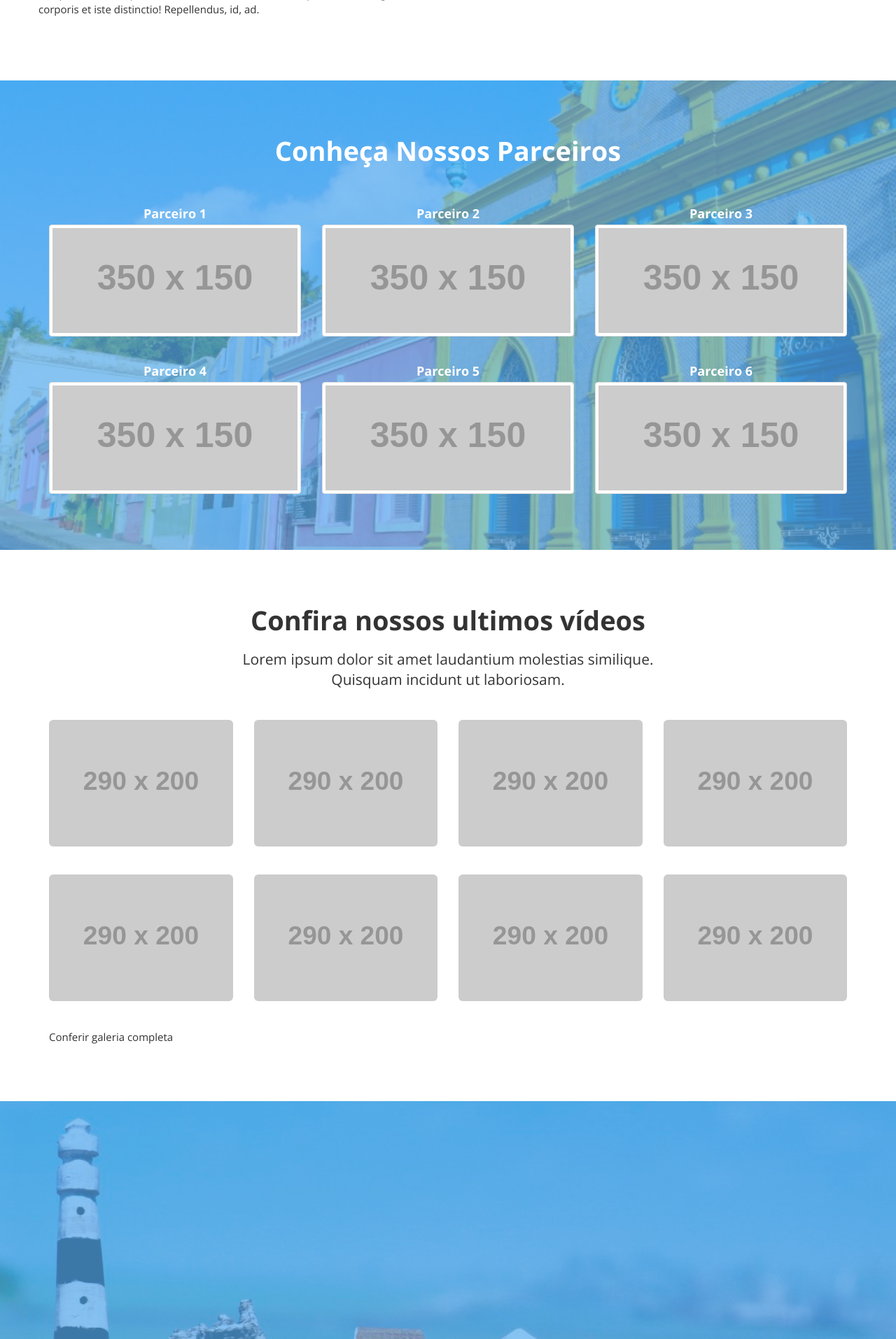
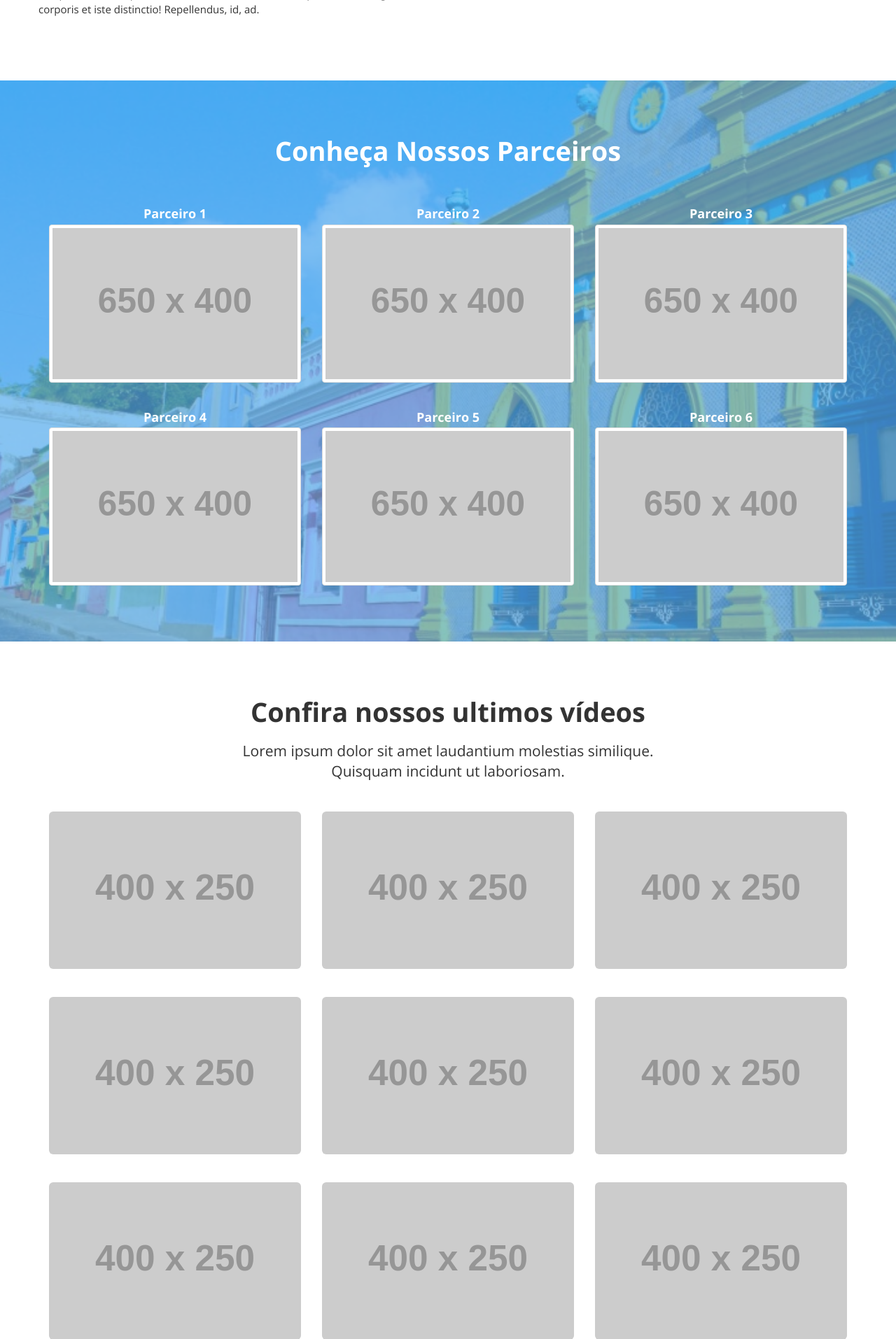
Before and after one commit to Paulo-Sergio/bailando-nas-ladeiras, a PHP site: page /dancando-nas-ladeiras/ in a window 1280 px wide. Shown: the part 1763-3677 px from the top of the page at 70% size. Run offline with PHP 8.4, Linux system fonts and the light colour scheme; grey boxes labelled with a size stand in for pictures from a placeholder-image service; some libraries are stand-ins or nearby versions.

Commit message:
projeto dançando nas ladeiras

```diff
--- a/views/template.php
+++ b/views/template.php
@@ -231,27 +231,27 @@
                 <div class="space"></div>
 
                 <div class="row">
-                    <div class="col-sm-4">
+                    <div class="col-sm-4 col-xs-12">
                         <div class="media">
                             <div class="media-body text-center">
                                 <h4 class="media-heading">Parceiro 1</h4>
-                                <img  class="img-thumbnail img-responsive" src="http://placehold.it/350x150"/>
+                                <img  class="img-thumbnail img-responsive" src="http://placehold.it/650x400"/>
                             </div>
                         </div>
                     </div>
-                    <div class="col-sm-4">
+                    <div class="col-sm-4 col-xs-12">
                         <div class="media">
                             <div class="media-body text-center">
                                 <h4 class="media-heading">Parceiro 2</h4>
-                                <img  class="img-thumbnail img-responsive" src="http://placehold.it/350x150"/>
+                                <img  class="img-thumbnail img-responsive" src="http://placehold.it/650x400"/>
                             </div>
                         </div>
                     </div>
-                    <div class="col-sm-4">
+                    <div class="col-sm-4 col-xs-12">
                         <div class="media">
                             <div class="media-body text-center">
                                 <h4 class="media-heading">Parceiro 3</h4>
-                                <img  class="img-thumbnail img-responsive" src="http://placehold.it/350x150"/>
+                                <img  class="img-thumbnail img-responsive" src="http://placehold.it/650x400"/>
                             </div>
                         </div>
                     </div>
@@ -260,27 +260,27 @@
                 <div class="space"></div>
 
                 <div class="row">
-                    <div class="col-sm-4">
+                    <div class="col-sm-4 col-xs-12">
                         <div class="media">
                             <div class="media-body text-center">
                                 <h4 class="media-heading">Parceiro 4</h4>
-                                <img class="img-thumbnail img-responsive" src="http://placehold.it/350x150"/>
+                                <img class="img-thumbnail img-responsive" src="http://placehold.it/650x400"/>
                             </div>
                         </div>
                     </div>
-                    <div class="col-sm-4">
+                    <div class="col-sm-4 col-xs-12">
                         <div class="media">
                             <div class="media-body text-center">
                                 <h4 class="media-heading">Parceiro 5</h4>
-                                <img class="img-thumbnail img-responsive" src="http://placehold.it/350x150"/>
+                                <img class="img-thumbnail img-responsive" src="http://placehold.it/650x400"/>
                             </div>
                         </div>
                     </div>
-                    <div class="col-sm-4">
+                    <div class="col-sm-4 col-xs-12">
                         <div class="media">
                             <div class="media-body text-center">
                                 <h4 class="media-heading">Parceiro 6</h4>
-                                <img class="img-thumbnail img-responsive" src="http://placehold.it/350x150"/>
+                                <img class="img-thumbnail img-responsive" src="http://placehold.it/650x400"/>
                             </div>
                         </div>
                     </div>
@@ -298,34 +298,42 @@
                 <p class="lead text-center">Lorem ipsum dolor sit amet laudantium molestias similique.<br> Quisquam incidunt ut laboriosam.</p>
                 <br>
                 <div class="row">
-                    <div class="col-md-3">
-                        <a class="youtube" href="https://www.youtube.com/watch?v=9vMh9f41pqE&list=RDQMB-XDWzkbE10"><img class="img-rounded img-responsive" src="http://placehold.it/290x200"/></a>
+                    <div class="col-md-4 col-sm-4 col-xs-4">
+                        <a class="youtube" href="https://www.youtube.com/watch?v=9vMh9f41pqE&list=RDQMB-XDWzkbE10"><img class="img-rounded img-responsive" src="http://placehold.it/400x250"/></a>
                     </div>
-                    <div class="col-md-3">
-                        <a class="youtube" href="https://www.youtube.com/watch?v=Bznxx12Ptl0&index=3&list=RDQMB-XDWzkbE10"><img class="img-rounded img-responsive" src="http://placehold.it/290x200"/></a>
+                    <div class="col-md-4 col-sm-4 col-xs-4">
+                        <a class="youtube" href="https://www.youtube.com/watch?v=Bznxx12Ptl0&index=3&list=RDQMB-XDWzkbE10"><img class="img-rounded img-responsive" src="http://placehold.it/400x250"/></a>
                     </div>
-                    <div class="col-md-3">
-                        <a class="youtube" href="https://www.youtube.com/watch?v=JVpTp8IHdEg&list=RDQMB-XDWzkbE10&index=8"><img class="img-rounded img-responsive" src="http://placehold.it/290x200"/></a>
-                    </div>
-                    <div class="col-md-3">
-                        <a class="youtube" href="https://www.youtube.com/watch?v=KDxJlW6cxRk&list=RDQMB-XDWzkbE10&index=16"><img class="img-rounded img-responsive" src="http://placehold.it/290x200"/></a>
+                    <div class="col-md-4 col-sm-4 col-xs-4">
+                        <a class="youtube" href="https://www.youtube.com/watch?v=JVpTp8IHdEg&list=RDQMB-XDWzkbE10&index=8"><img class="img-rounded img-responsive" src="http://placehold.it/400x250"/></a>
                     </div>
                 </div>
 
                 <div class="space"></div>
 
                 <div class="row">
-                    <div class="col-md-3">
-                        <a class="youtube" href="https://www.youtube.com/watch?v=9vMh9f41pqE&list=RDQMB-XDWzkbE10"><img class="img-rounded img-responsive" src="http://placehold.it/290x200"/></a>
+                    <div class="col-md-4 col-sm-4 col-xs-4">
+                        <a class="youtube" href="https://www.youtube.com/watch?v=9vMh9f41pqE&list=RDQMB-XDWzkbE10"><img class="img-rounded img-responsive" src="http://placehold.it/400x250"/></a>
                     </div>
-                    <div class="col-md-3">
-                        <a class="youtube" href="https://www.youtube.com/watch?v=Bznxx12Ptl0&index=3&list=RDQMB-XDWzkbE10"><img class="img-rounded img-responsive" src="http://placehold.it/290x200"/></a>
+                    <div class="col-md-4 col-sm-4 col-xs-4">
+                        <a class="youtube" href="https://www.youtube.com/watch?v=Bznxx12Ptl0&index=3&list=RDQMB-XDWzkbE10"><img class="img-rounded img-responsive" src="http://placehold.it/400x250"/></a>
                     </div>
-                    <div class="col-md-3">
-                        <a class="youtube" href="https://www.youtube.com/watch?v=JVpTp8IHdEg&list=RDQMB-XDWzkbE10&index=8"><img class="img-rounded img-responsive" src="http://placehold.it/290x200"/></a>
+                    <div class="col-md-4 col-sm-4 col-xs-4">
+                        <a class="youtube" href="https://www.youtube.com/watch?v=JVpTp8IHdEg&list=RDQMB-XDWzkbE10&index=8"><img class="img-rounded img-responsive" src="http://placehold.it/400x250"/></a>
                     </div>
-                    <div class="col-md-3">
-                        <a class="youtube" href="https://www.youtube.com/watch?v=KDxJlW6cxRk&list=RDQMB-XDWzkbE10&index=16"><img class="img-rounded img-responsive" src="http://placehold.it/290x200"/></a>
+                </div>
+
+                <div class="space"></div>
+
+                <div class="row">
+                    <div class="col-md-4 col-sm-4 col-xs-4">
+                        <a class="youtube" href="https://www.youtube.com/watch?v=9vMh9f41pqE&list=RDQMB-XDWzkbE10"><img class="img-rounded img-responsive" src="http://placehold.it/400x250"/></a>
+                    </div>
+                    <div class="col-md-4 col-sm-4 col-xs-4">
+                        <a class="youtube" href="https://www.youtube.com/watch?v=Bznxx12Ptl0&index=3&list=RDQMB-XDWzkbE10"><img class="img-rounded img-responsive" src="http://placehold.it/400x250"/></a>
+                    </div>
+                    <div class="col-md-4 col-sm-4 col-xs-4">
+                        <a class="youtube" href="https://www.youtube.com/watch?v=JVpTp8IHdEg&list=RDQMB-XDWzkbE10&index=8"><img class="img-rounded img-responsive" src="http://placehold.it/400x250"/></a>
                     </div>
                 </div>
 
@@ -350,24 +358,19 @@
                 <p class="lead text-center">Lorem ipsum dolor sit amet laudantium molestias similique.<br> Quisquam incidunt ut laboriosam.</p>
                 <br>
                 <div class="row">
-                    <div class="col-md-3">
+                    <div class="col-md-4 col-sm-4 col-xs-4">
                         <a href="<?= BASE_URL ?>assets/images/galeria_fotos/1_b.jpg" data-fancybox="images" data-width="2048" data-height="1365">
-                            <img src="<?= BASE_URL ?>assets/images/galeria_fotos/1_s.jpg"/>
+                            <img src="<?= BASE_URL ?>assets/images/galeria_fotos/1_s.jpg" width="400"/>
                         </a>
                     </div>
-                    <div class="col-md-3">
+                    <div class="col-md-4 col-sm-4 col-xs-4">
                         <a href="<?= BASE_URL ?>assets/images/galeria_fotos/2_b.jpg" data-fancybox="images" data-width="2048" data-height="1365">
-                            <img src="<?= BASE_URL ?>assets/images/galeria_fotos/2_s.jpg"/>
+                            <img src="<?= BASE_URL ?>assets/images/galeria_fotos/2_s.jpg" width="400"/>
                         </a>
                     </div>
-                    <div class="col-md-3">
+                    <div class="col-md-4 col-sm-4 col-xs-4">
                         <a href="<?= BASE_URL ?>assets/images/galeria_fotos/3_b.jpg" data-fancybox="images" data-width="2048" data-height="1365">
-                            <img src="<?= BASE_URL ?>assets/images/galeria_fotos/3_s.jpg"/>
-                        </a>
-                    </div>
-                    <div class="col-md-3">
-                        <a href="<?= BASE_URL ?>assets/images/galeria_fotos/4_b.jpg" data-fancybox="images" data-width="2048" data-height="1365">
-                            <img src="<?= BASE_URL ?>assets/images/galeria_fotos/4_s.jpg"/>
+                            <img src="<?= BASE_URL ?>assets/images/galeria_fotos/3_s.jpg" width="400"/>
                         </a>
                     </div>
                 </div>
@@ -375,24 +378,19 @@
                 <div class="space"></div>
 
                 <div class="row">
-                    <div class="col-md-3">
+                    <div class="col-md-4 col-sm-4 col-xs-4">
                         <a href="<?= BASE_URL ?>assets/images/galeria_fotos/1_b.jpg" data-fancybox="images" data-width="2048" data-height="1365">
-                            <img src="<?= BASE_URL ?>assets/images/galeria_fotos/1_s.jpg"/>
+                            <img src="<?= BASE_URL ?>assets/images/galeria_fotos/1_s.jpg" width="400"/>
                         </a>
                     </div>
-                    <div class="col-md-3">
+                    <div class="col-md-4 col-sm-4 col-xs-4">
                         <a href="<?= BASE_URL ?>assets/images/galeria_fotos/2_b.jpg" data-fancybox="images" data-width="2048" data-height="1365">
-                            <img src="<?= BASE_URL ?>assets/images/galeria_fotos/2_s.jpg"/>
+                            <img src="<?= BASE_URL ?>assets/images/galeria_fotos/2_s.jpg" width="400"/>
                         </a>
                     </div>
-                    <div class="col-md-3">
+                    <div class="col-md-4 col-sm-4 col-xs-4">
                         <a href="<?= BASE_URL ?>assets/images/galeria_fotos/3_b.jpg" data-fancybox="images" data-width="2048" data-height="1365">
-                            <img src="<?= BASE_URL ?>assets/images/galeria_fotos/3_s.jpg"/>
-                        </a>
-                    </div>
-                    <div class="col-md-3">
-                        <a href="<?= BASE_URL ?>assets/images/galeria_fotos/4_b.jpg" data-fancybox="images" data-width="2048" data-height="1365">
-                            <img src="<?= BASE_URL ?>assets/images/galeria_fotos/4_s.jpg"/>
+                            <img src="<?= BASE_URL ?>assets/images/galeria_fotos/3_s.jpg" width="400"/>
                         </a>
                     </div>
                 </div>
```
